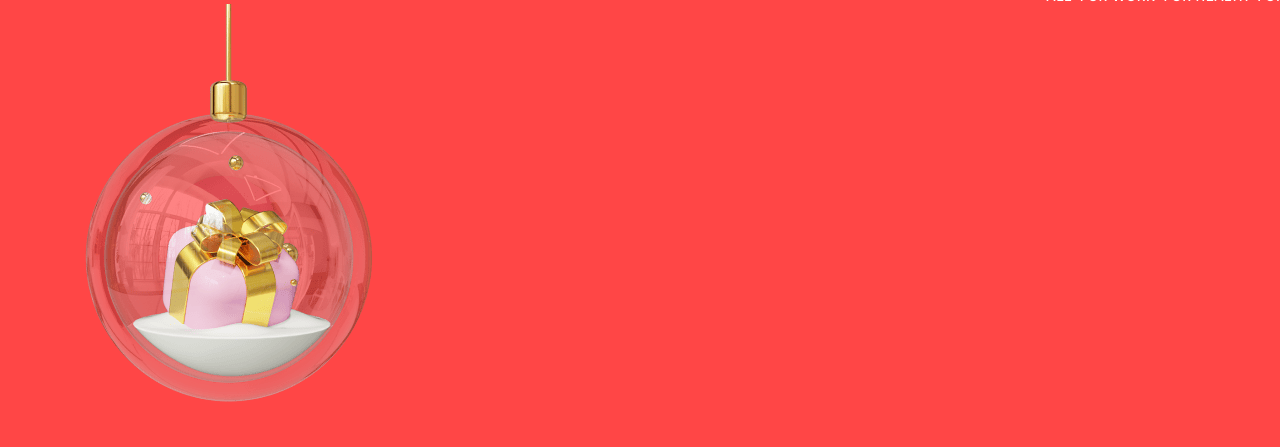
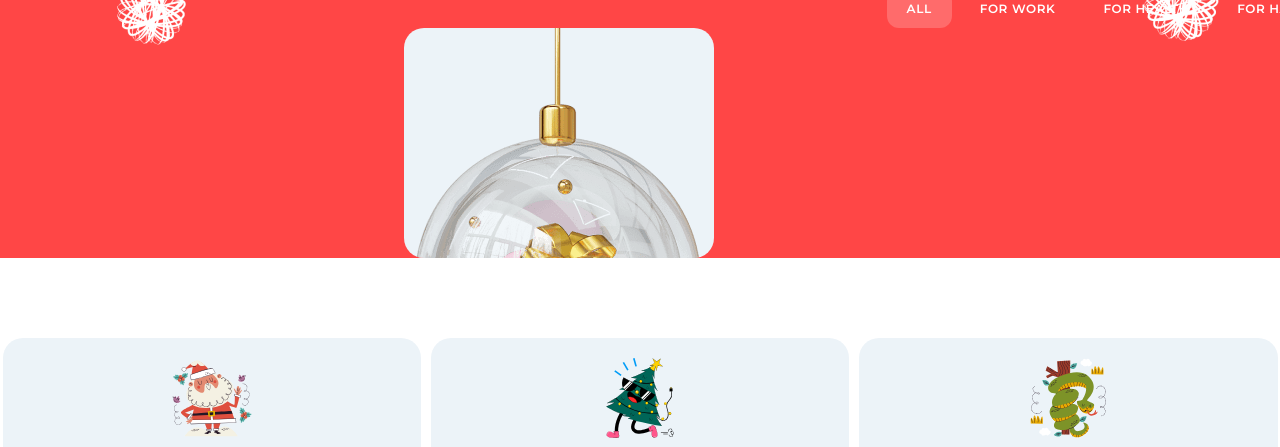
Before and after one commit to MariyaShusharina/RS-School-stage1, a plain HTML site: page christmas-shop/gifts.html in a window 1280 px wide. Shown: the part 220-667 px from the top of the page. Drawn offline with Linux system fonts and the light colour scheme.

Commit message:
feat: add styles for gifts page

```diff
--- a/christmas-shop/style.css
+++ b/christmas-shop/style.css
@@ -124,6 +124,10 @@ p {
 .light { color: #FFFFFF; }
 
 .coral { color: #FF4646; }
+
+.work { color: #4361FF; }
+.health { color: #06A44F; }
+.harmony { color: #FF43F7; }
 
 /* Header */
 
@@ -262,6 +266,69 @@ main {
 	max-width: 410px;
 }
 
+/* Gifts Page styles */
+
+.gifts-main {
+	background-image: url("./assets/png/bgs/bg-garland.png");
+	background-size: contain;
+	background-position-y: top;
+	background-repeat: no-repeat;
+}
+
+.nav-gift-item {
+	padding: 12px 20px;
+	border-radius: 12px;
+	transition: all ease-in-out 0.4s;
+	cursor: pointer;
+}
+
+.nav-gift-item:hover {
+	background-color: rgba(255, 255, 255, 0.2);
+}
+
+.nav-gift-item-active {
+	padding: 12px 20px;
+	border-radius: 12px;
+	background-color: rgba(255, 255, 255, 0.2);
+}
+
+.gifts-container {
+	padding: 60px, 82px;
+
+	max-width: 1277px;
+
+	min-width: 1276px; /* <== delete at responsive part */
+
+	display: flex;
+	justify-content: center;
+	flex-wrap: wrap;
+	gap: 12px;
+}
+
+.gift-card {
+	width: 310px;
+	height: 230px;
+
+	display: flex;
+	flex-flow: column nowrap;
+	align-items: center;
+
+	overflow: hidden;
+
+	border-radius: 20px;
+	background-color: #ECF3F8;
+
+	cursor: pointer;
+}
+
+.gift-card:hover div h3 {
+	color: #FF4646;
+}
+
+.gift-pic {
+	object-fit: cover;
+}
+
 /* Footer */
 
 footer {
```
